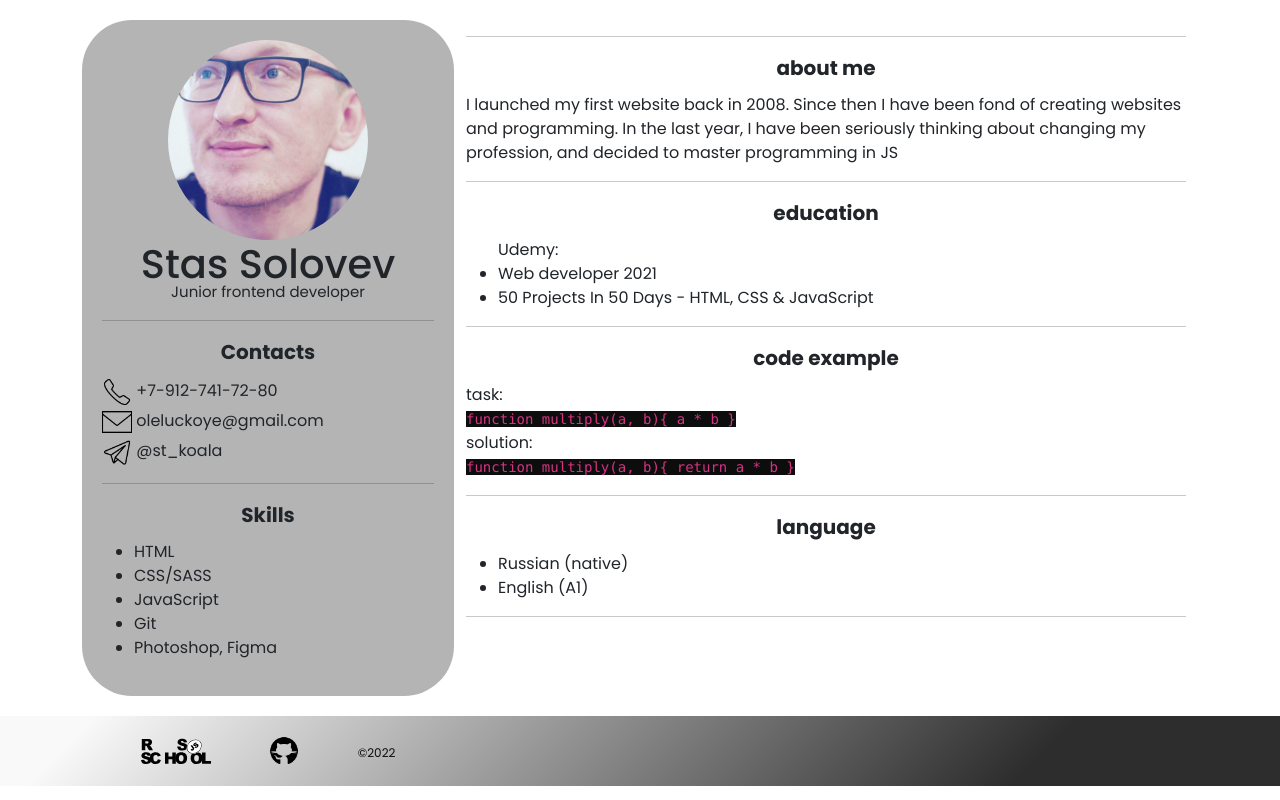
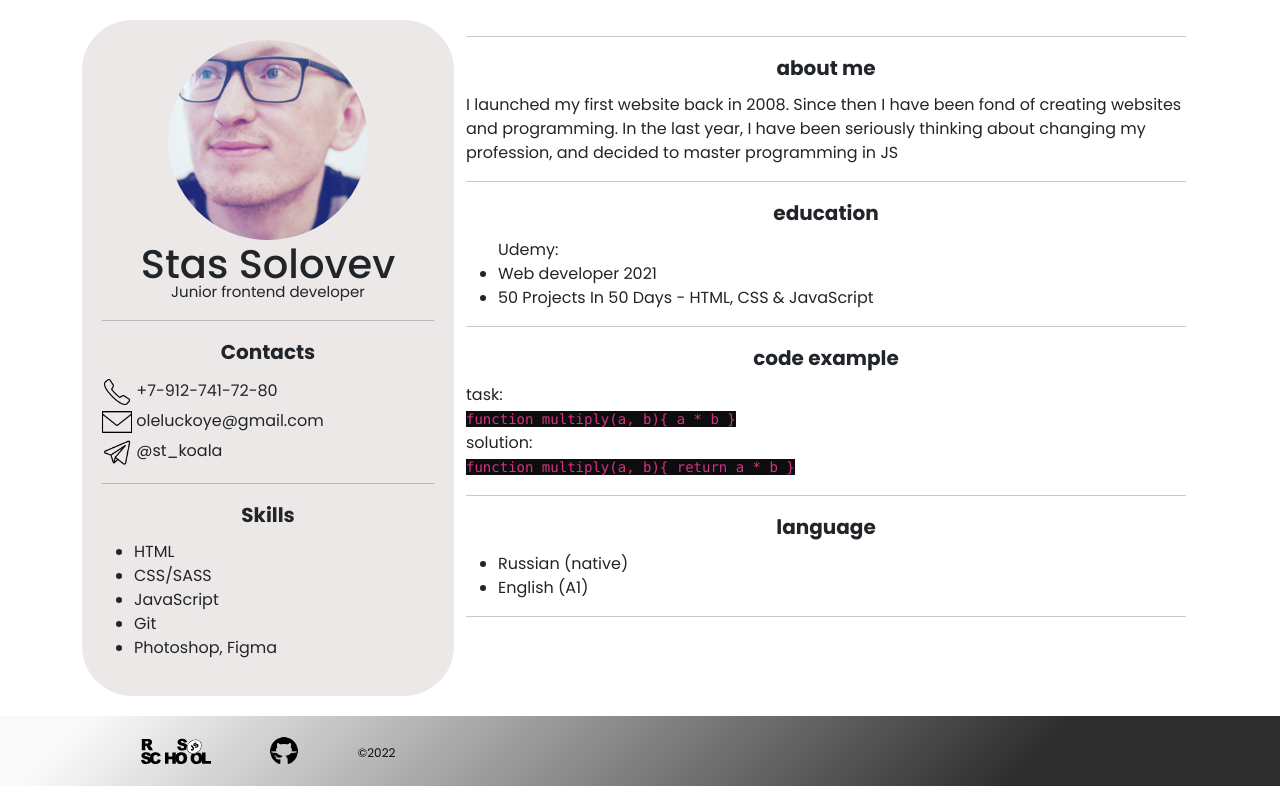
Before and after one commit to oleluckoye/rsschool-cv, a plain HTML site: page index.html in a window 1280 px wide. Drawn offline with Linux system fonts and the light colour scheme.

Commit message:
feat: update style.css

```diff
--- a/css/style.css
+++ b/css/style.css
@@ -33,7 +33,7 @@
     padding: 20px;
     border-radius: 50px;
     min-height: 300px;
-    background-color: rgb(180, 180, 180);
+    background-color: rgb(236, 232, 232);
 }
 code{
     background-color:rgb(13, 13, 14);
```
